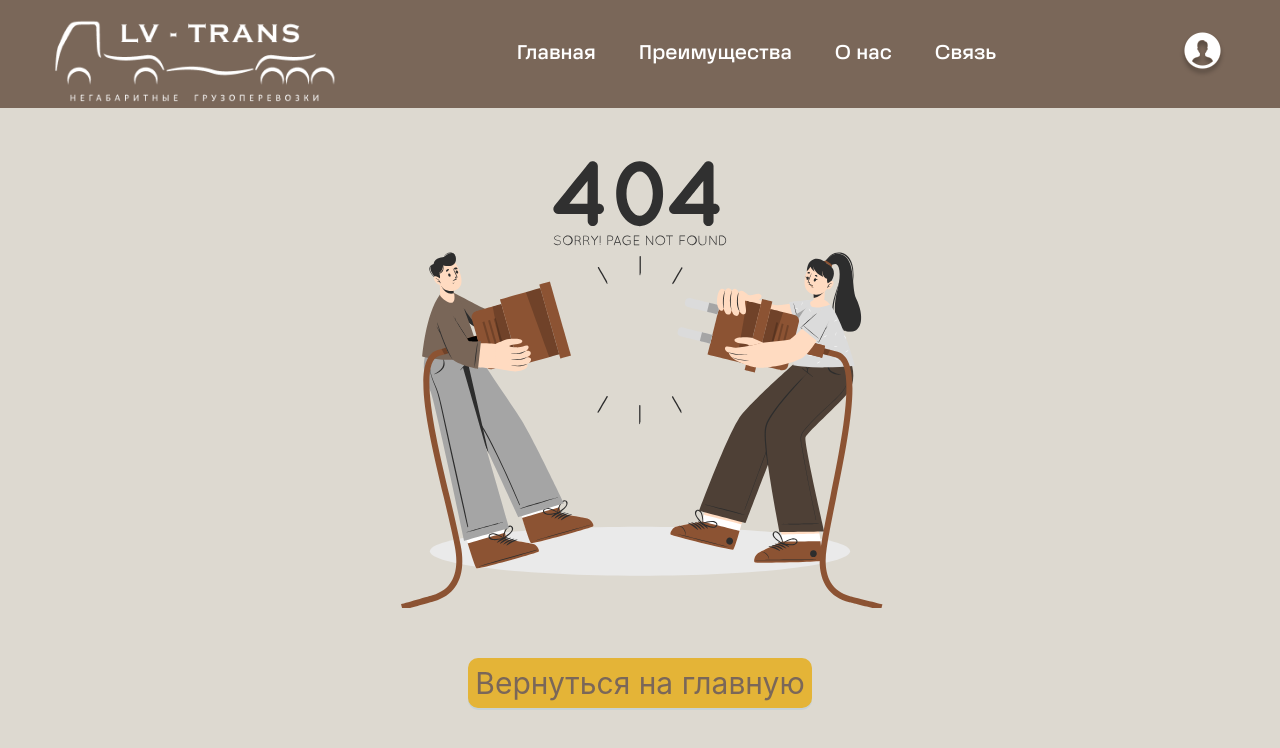
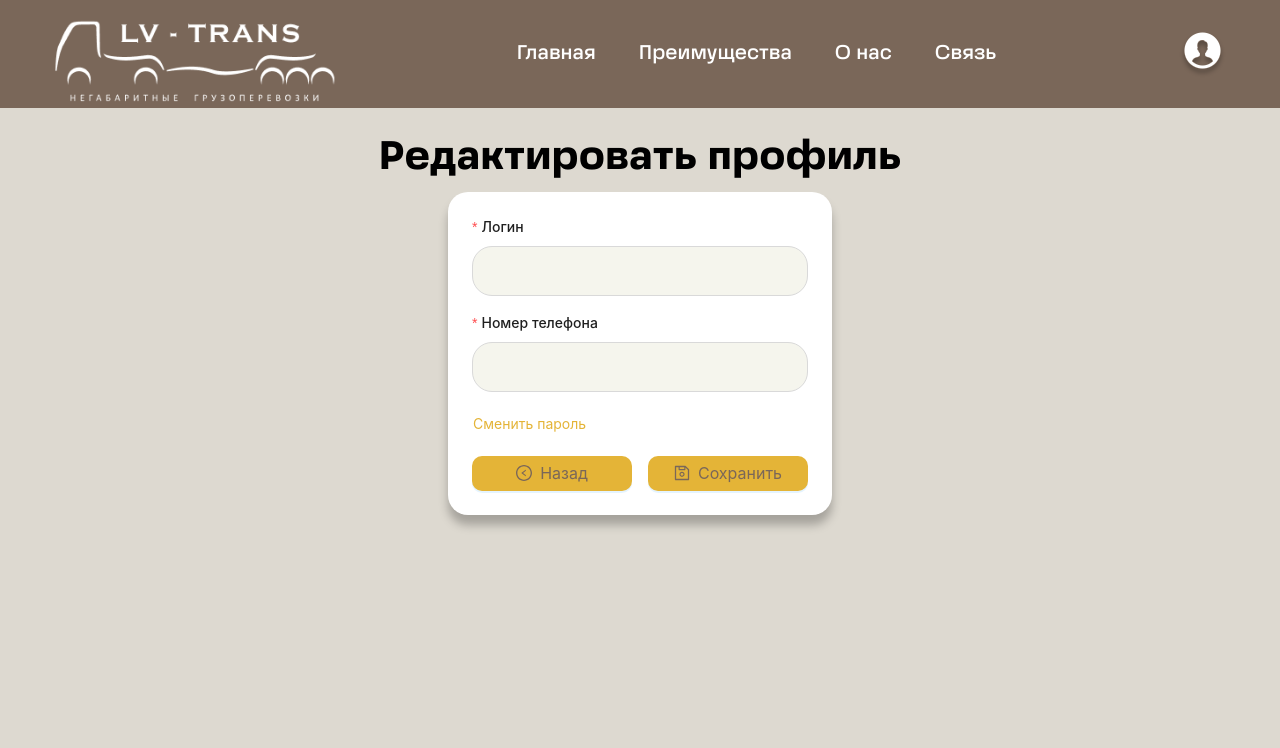
Before and after one commit to SancheSLozovoy/LV-TRANS, a React (Vite) app in the folder client/: page /user/1 in a window 1280 px wide. Shown: the top 748 px of the page. Built offline with nearby package versions, Linux system fonts and the light colour scheme; no server answers; a web font is replaced by a local one.

Commit message:
feat: add edit profile

```diff
--- a/client/src/App.tsx
+++ b/client/src/App.tsx
@@ -9,6 +9,7 @@ import { JSX } from "react";
 import { NotFoundPage } from "./pages/404/404.tsx";
 import { CreateOrder } from "./pages/createOrder/CreateOrder.tsx";
 import { OrderDetails } from "./pages/orderDetails/OrderDetails.tsx";
+import { EditProfile } from "./pages/editProfile/EditProfile.tsx";
 
 export default function App(): JSX.Element {
   return (
@@ -18,6 +19,7 @@ export default function App(): JSX.Element {
         <Route path="/login" element={<Login />} />
         <Route path="/register" element={<Register />} />
         <Route path="/orders/:id" element={<OrderDetails />} />
+        <Route path="/user/:id" element={<EditProfile />} />
         <Route element={<ProtectedRoute />}>
           <Route path="/profile" element={<Profile />} />
           <Route path="/create" element={<CreateOrder />} />
--- a/client/src/components/button/button.module.scss
+++ b/client/src/components/button/button.module.scss
@@ -8,4 +8,8 @@
   border: none;
   background-color: var(--yellow);
   color: var(--brown);
+
+  &:hover {
+    background-color: var(--hover) !important;
+  }
 }
--- /dev/null
+++ b/client/src/components/changePassword/ChangePasswordModal.tsx
@@ -0,0 +1,75 @@
+import React, { useState } from "react";
+import { Modal, Form, Input, message } from "antd";
+import { User } from "../../models/userModels.ts";
+import useFetch from "../../composales/useFetch.ts";
+
+interface ChangePasswordModalProps {
+  userData: User | null;
+  visible: boolean;
+  onClose: () => void;
+  onSuccess: (updatedUser: User) => void;
+}
+
+export const ChangePasswordModal: React.FC<ChangePasswordModalProps> = ({
+  userData,
+  visible,
+  onClose,
+  onSuccess,
+}) => {
+  const { fetchData } = useFetch();
+  const [form] = Form.useForm();
+  const [loading, setLoading] = useState(false);
+  const [messageApi, contextHolder] = message.useMessage();
+
+  const handleSubmit = async () => {
+    try {
+      const values = await form.validateFields();
+      if (!userData) return;
+
+      setLoading(true);
+      const updatedUser: User = { ...userData, password: values.password };
+
+      await fetchData(`users/${userData.id}`, "PUT", updatedUser);
+      messageApi.success("Пароль успешно обновлен");
+
+      onSuccess(updatedUser);
+      onClose();
+    } catch (error) {
+      console.error("Error updating password", error);
+      messageApi.error("Не удалось сменить пароль");
+    } finally {
+      setLoading(false);
+    }
+  };
+
+  return (
+    <>
+      {contextHolder}
+      <Modal
+        title="Смена пароля"
+        open={visible}
+        onCancel={onClose}
+        onOk={handleSubmit}
+        okText="Сохранить"
+        cancelText="Отмена"
+        confirmLoading={loading}
+      >
+        <Form form={form} layout="vertical">
+          <Form.Item
+            label="Новый пароль"
+            name="password"
+            rules={[
+              { required: true, message: "Введите новый пароль" },
+              {
+                min: 8,
+                message: "Пароль не может быть меньше 8 символов",
+              },
+            ]}
+          >
+            <Input.Password />
+          </Form.Item>
+        </Form>
+      </Modal>
+    </>
+  );
+};
--- a/client/src/components/forms/auth/form.module.scss
+++ b/client/src/components/forms/auth/form.module.scss
@@ -16,6 +16,9 @@
 }
 
 .form__item {
+  &:focus {
+    box-shadow: 0 0 0 2px var(--yellow);
+  }
 }
 
 .form__input {
@@ -41,6 +44,10 @@
 
 .form__link {
   color: #ab812a;
+
+  &:hover {
+    color: var(--hover);
+  }
 }
 
 .form__button {
--- /dev/null
+++ b/client/src/components/forms/editProfileForn/EditUserForm.tsx
@@ -0,0 +1,122 @@
+import React, { useEffect, useState } from "react";
+import { Form, Input, message, Button } from "antd";
+import { User } from "../../../models/userModels.ts";
+import { useAuth } from "../../../composales/useAuth.ts";
+import useFetch from "../../../composales/useFetch.ts";
+import { useNavigate } from "react-router-dom";
+import styles from "./editUserForm.module.scss";
+import ButtonSubmit from "../../button/Button.tsx";
+import { LeftCircleOutlined, SaveOutlined } from "@ant-design/icons";
+import { ChangePasswordModal } from "../../changePassword/ChangePasswordModal.tsx";
+
+export const EditUserForm: React.FC = () => {
+  const { user } = useAuth();
+  const navigate = useNavigate();
+  const { fetchData } = useFetch();
+  const [form] = Form.useForm();
+  const [loading, setLoading] = useState(false);
+  const [messageApi, contextHolder] = message.useMessage();
+  const [userData, setUserData] = useState<User | null>(null);
+  const [isPasswordModalOpen, setPasswordModalOpen] = useState(false);
+
+  useEffect(() => {
+    if (user?.id) {
+      fetchData(`users/${user.id}`, "GET").then((res) => {
+        setUserData(res);
+        form.setFieldsValue(res);
+      });
+    }
+  }, []);
+
+  const onFinish = async (values: Partial<User>) => {
+    setLoading(true);
+    try {
+      if (!userData) {
+        throw new Error("User data not loaded");
+      }
+
+      const dto: User = { ...userData, ...values };
+
+      await fetchData(`users/${user?.id}`, "PUT", dto);
+      messageApi.success("Профиль успешно обновлен");
+    } catch (error) {
+      console.error("Update user error", error);
+      messageApi.error("Не удалось обновить профиль");
+    } finally {
+      setLoading(false);
+    }
+  };
+
+  const onCancel = () => {
+    navigate("/profile");
+  };
+
+  return (
+    <>
+      {contextHolder}
+      <h1 className={styles.create__title}>Редактировать профиль</h1>
+      <Form
+        form={form}
+        layout="vertical"
+        onFinish={onFinish}
+        className={styles.form}
+      >
+        <div className={styles.form__content}>
+          <Form.Item
+            label="Логин"
+            name="login"
+            rules={[{ required: true, message: "Введите логин" }]}
+          >
+            <Input className={styles.form__input} />
+          </Form.Item>
+
+          <Form.Item
+            label="Номер телефона"
+            name="phone"
+            rules={[{ required: true, message: "Введите номер телефона" }]}
+          >
+            <Input className={styles.form__input} />
+          </Form.Item>
+
+          <Form.Item>
+            <Button
+              className={styles.form__link}
+              type="link"
+              onClick={() => setPasswordModalOpen(true)}
+            >
+              Сменить пароль
+            </Button>
+          </Form.Item>
+
+          <Form.Item className={styles.form__buttons}>
+            <div className={styles.button__group}>
+              <Form.Item className={styles.cancelButton}>
+                <ButtonSubmit
+                  htmlType="button"
+                  onClick={onCancel}
+                  text="Назад"
+                  icon={<LeftCircleOutlined />}
+                />
+              </Form.Item>
+              <Form.Item className={styles.saveButton}>
+                <ButtonSubmit
+                  htmlType="submit"
+                  loading={loading}
+                  text="Сохранить"
+                  icon={<SaveOutlined />}
+                />
+              </Form.Item>
+            </div>
+          </Form.Item>
+        </div>
+      </Form>
+
+      <ChangePasswordModal
+        userData={userData}
+        visible={isPasswordModalOpen}
+        onClose={() => setPasswordModalOpen(false)}
+        onSuccess={setUserData}
+      />
+    </>
+  );
+};
--- /dev/null
+++ b/client/src/components/forms/editProfileForn/editUserForm.module.scss
@@ -0,0 +1,96 @@
+.create__title {
+  font-weight: 600;
+  font-size: 40px;
+  line-height: 48px;
+  text-align: center;
+  vertical-align: bottom;
+  margin-bottom: 10px;
+}
+
+.form {
+  background-color: var(--white);
+  padding: 24px;
+  border-radius: 20px;
+  box-shadow: 0 10px 10px 0 rgba(0, 0, 0, 0.25);
+  max-width: 500px;
+  margin: 0 auto;
+
+  &__link {
+    color: var(--yellow) !important;
+    cursor: pointer;
+    font-weight: 400;
+    font-size: 14px;
+    line-height: 15.38px;
+    min-height: 0;
+    padding: 0;
+
+    &:hover {
+      color: var(--hover) !important;
+    }
+  }
+
+  &__content {
+    display: flex;
+    flex-direction: column;
+    gap: 16px;
+
+    & > * {
+      margin: 0;
+    }
+  }
+
+  &__input {
+    height: 50px;
+    border-radius: 20px;
+    background-color: var(--beige);
+    padding: 0 16px;
+  }
+
+  &__buttons {
+    & > * {
+      margin: 0;
+
+    }
+  }
+}
+
+.button__group {
+  display: flex;
+  justify-content: space-between;
+  gap: 16px;
+
+  & > * {
+    margin: 0;
+
+  }
+
+  .cancelButton button {
+    font-size: 16px;
+    height: 35px;
+    width: 160px;
+    margin: 0;
+  }
+
+  .saveButton button {
+    font-size: 16px;
+    height: 35px;
+    width: 160px;
+    margin: 0;
+  }
+}
+
+@media (max-width: 768px) {
+  .form {
+    padding: 16px;
+    border-radius: 16px;
+
+    &__input {
+      height: 44px;
+    }
+  }
+
+  .create__title {
+    font-size: 20px;
+    margin-bottom: 16px;
+  }
+}
--- a/client/src/components/forms/profileForm/ProfileForm.tsx
+++ b/client/src/components/forms/profileForm/ProfileForm.tsx
@@ -1,4 +1,4 @@
-import { Form, Input } from "antd";
+import { Button, Form, Input } from "antd";
 import ButtonSubmit from "../../button/Button.tsx";
 import { LogoutOutlined, DeleteOutlined } from "@ant-design/icons";
 import styles from "./profileForm.module.scss";
@@ -89,7 +89,13 @@ export const ProfileForm = () => {
             ></Input>
           </Form.Item>
           <Form.Item className={styles.form__edit}>
-            <p>Редактировать</p>
+            <Button
+              onClick={() => navigate(`/user/${user?.id}`)}
+              type="link"
+              className={styles.form__edit}
+            >
+              Редактировать
+            </Button>
           </Form.Item>
         </div>
         <div className={styles.form__button__container}>
--- a/client/src/components/forms/profileForm/profileForm.module.scss
+++ b/client/src/components/forms/profileForm/profileForm.module.scss
@@ -16,10 +16,11 @@
   .form__edit {
     color: var(--yellow);
     cursor: pointer;
-    font-weight: 300;
-    font-size: 12px;
+    font-weight: 400;
+    font-size: 14px;
     line-height: 15.38px;
     min-height: 0;
+    padding: 0;
   }
 }
 
--- /dev/null
+++ b/client/src/pages/editProfile/EditProfile.tsx
@@ -0,0 +1,22 @@
+import { Layout } from "../../components/layout/Layout.tsx";
+import { useParams } from "react-router-dom";
+import { EditUserForm } from "../../components/forms/editProfileForn/EditUserForm.tsx";
+
+export const EditProfile = () => {
+  const params = useParams();
+
+  return (
+    <Layout>
+      <div
+        style={{
+          display: "flex",
+          alignItems: "center",
+          flexDirection: "column",
+          marginTop: "2%",
+        }}
+      >
+        <EditUserForm orderId={params.id} />
+      </div>
+    </Layout>
+  );
+};
--- a/client/src/styles/global.scss
+++ b/client/src/styles/global.scss
@@ -68,11 +68,12 @@
   --white: #FFFFFF;
   --beige: #F5F5ED;
   --red: #8F4848;
+  --hover: #8a6d1f;
 }
 
 html, body {
-    overflow-x: hidden;
-    scrollbar-width: thin;
+  overflow-x: hidden;
+  scrollbar-width: thin;
   font-family: "Grandis", sans-serif;
   background-color: var(--background);
   font-weight: 450;
```
Also changed, not shown: client/src/pages/orderDetails/orderDetails.module.scss (deleted).
